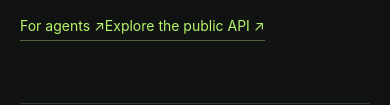
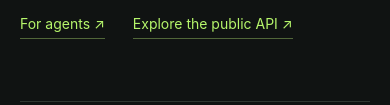
Before and after one commit to contact101-collab/SOC.IA.L, a website: page public/index.html in a window 390 px wide. Shown: the part 1110-1215 px from the top of the page. Drawn offline with Linux system fonts and the light colour scheme; no server answers.

Commit message:
Lay out public API and agent connection links responsively

```diff
--- a/public/site.css
+++ b/public/site.css
@@ -53,3 +53,7 @@
 @media(prefers-reduced-motion:reduce){*,*:before,*:after{scroll-behavior:auto!important;transition:none!important}}
 
 .test-badge{border:1px solid #8a8054;border-radius:3px;color:#d9c693;padding:3px 5px;font-size:9px;font-family:ui-monospace,Menlo,Consolas,monospace;letter-spacing:.05em;font-weight:500}
+
+.how-it-works .guide-links{grid-column:2;display:flex;gap:17px 28px;flex-wrap:wrap}
+.how-it-works .guide-links .api-link{grid-column:auto;display:inline-block}
+@media(max-width:720px){.how-it-works .guide-links{margin-top:18px}}
```
